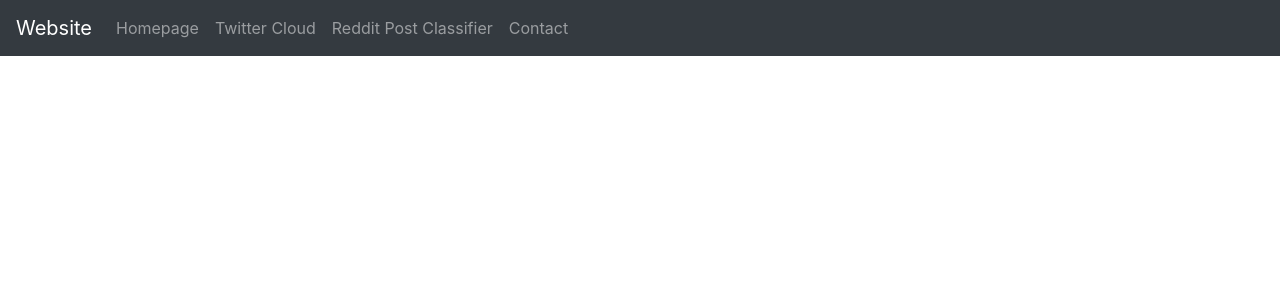
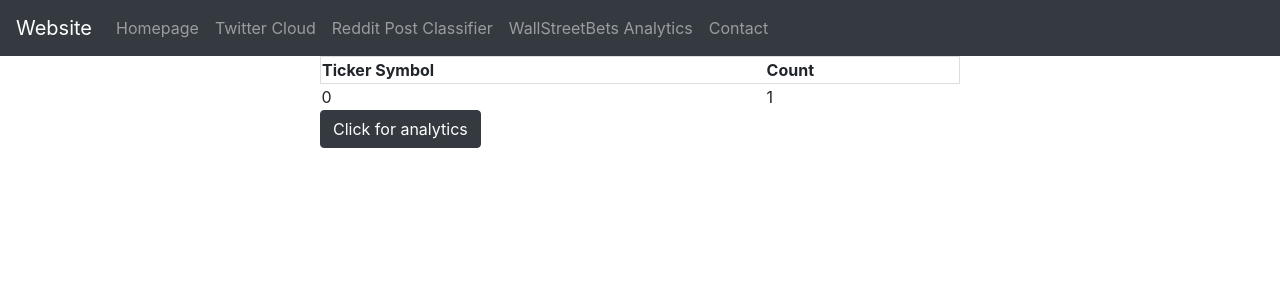
Before and after one commit to SchneiderJM/PersonalWebsite, a React (Create React App) app: page /WSB_Analytics in a window 1280 px wide. Shown: the top 300 px of the page. Built offline with nearby package versions, Linux system fonts and the light colour scheme.

Commit message:
Added basic WSB Analytics, just stock tickers and the number of times they've been mentioned in WSB posts recently

```diff
--- a/src/App.js
+++ b/src/App.js
@@ -3,7 +3,7 @@ import 'bootstrap/dist/css/bootstrap.min.css';
 import NavigationBar from './Navigation/NavigationBar';
 import TwitterCloud from './Pages/TwitterCloud/TwitterCloud';
 import SubredditClassifier from './Pages/SubredditClassifier/SubredditClassifier';
-//import WSBAnalytics from './Pages/WSBAnalytics/WSBAnalytics';
+import WSBAnalytics from './Pages/WSBAnalytics/WSBAnalytics';
 import Homepage from './Pages/Homepage/Homepage';
 import Contact from './Pages/Contact/Contact';
 import { BrowserRouter, Route } from 'react-router-dom';
@@ -26,9 +26,9 @@ function App() {
       <Route path='/Reddit_Classifier'>
         <SubredditClassifier />
       </Route>
-      {/*<Route path='/WSB_Analytics'>
+      <Route path='/WSB_Analytics'>
         <WSBAnalytics />
-      </Route>*/}
+      </Route>
       <Route path='/Contact'>
         <Contact />
       </Route>
--- a/src/Navigation/NavigationBar.js
+++ b/src/Navigation/NavigationBar.js
@@ -10,7 +10,7 @@ const NavigationBar = () => {
                 <Nav.Link as={Link} to='/' >Homepage</Nav.Link>
                 <Nav.Link as={Link} to='/Twitter_Cloud'>Twitter Cloud</Nav.Link>
                 <Nav.Link as={Link} to='/Reddit_Classifier'>Reddit Post Classifier</Nav.Link>
-                {/*<Nav.Link as={Link} to='/WSB_Analytics'>Wall Street Bets</Nav.Link>*/}
+                <Nav.Link as={Link} to='/WSB_Analytics'>WallStreetBets Analytics</Nav.Link>
                 <Nav.Link as={Link} to='/Contact'>Contact</Nav.Link>
             </Nav>
         </Navbar>
--- a/src/Pages/WSBAnalytics/WSBAnalytics.js
+++ b/src/Pages/WSBAnalytics/WSBAnalytics.js
@@ -1,9 +1,44 @@
-import React from 'react';
+import React, {useState} from 'react';
+import {Button} from 'react-bootstrap';
+import axios from 'axios';
+import classes from './WSBAnalytics.module.css'
 
 const WSBAnalytics = () => {
+    //Holds the ticker symbols and their counts
+    const [tickerCounts, setTickerCounts] = useState({'testitem': {0:0,1:1}});
+
+    //Fetches ticker counts from the server
+    function fetchTickersFromServer(){
+        axios.get('https://wsbtickercounter-rawtnoo3mq-uc.a.run.app/')
+            .then(response => {
+                setTickerCounts(response['data']['tickers'])
+            })
+    }
+
+    //Maps the tickers and their counts into table rows
+    const items = Object.keys(tickerCounts).map((key) => {
+        return(
+            <tr key={key}>
+                <td>{tickerCounts[key][0]}</td>
+                <td>{tickerCounts[key][1]}</td>
+            </tr>
+        )
+    });
+
     return(
-        <div>
-            Pagestart
+        <div className={classes.centred}>
+            <table>
+                <thead className={classes.outline}>
+                    <tr>
+                        <th>Ticker Symbol</th>
+                        <th>Count</th>
+                    </tr>
+                </thead>
+                <tbody>
+                    {items}
+                </tbody>
+            </table>
+            <Button onClick={fetchTickersFromServer} style={{margin: 'auto'}} variant='dark'>Click for analytics</Button>
         </div>
     )
 }
--- /dev/null
+++ b/src/Pages/WSBAnalytics/WSBAnalytics.module.css
@@ -0,0 +1,16 @@
+.centred{
+    margin: auto;
+    width: 50%;
+}
+
+table{
+    width: 100%;
+}
+
+.outline{
+    border: 1px solid #dddddd
+}
+
+tr:nth-child(even) {
+    background-color: #dddddd;
+}
```
Also changed, not shown: src/Pages/WSBAnalytics/WSBAnaltytics.module.css (deleted).
